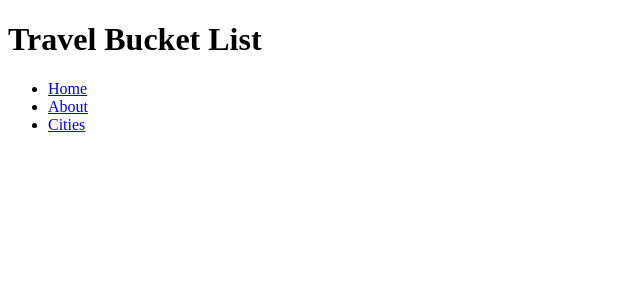
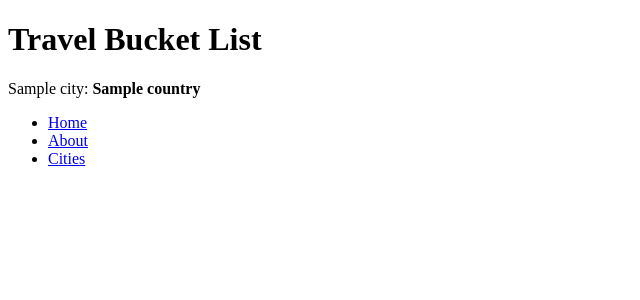
Before and after one commit to Raky79/1st-Project_Travel_Bucket_List, a Flask app: template templates/index.html in a window 1280 px wide. Shown: the top 300 px of the page, without its empty margins (0-640 px from the left). Run offline with Flask 2, Linux system fonts and the light colour scheme; the template is opened without the code that fills it: most values are stand-ins (such as "Sample title", 1, 10 or a date in 2020).

Commit message:
add changes

```diff
--- a/controllers/cities_controller.py
+++ b/controllers/cities_controller.py
@@ -8,4 +8,4 @@ cities_blueprint = Blueprint("cities", __name__)
 @cities_blueprint.route("/cities")
 def cities():
     cities = city_repository.select_all()
-    return render_template("cities/index.html", all_cities = cities)
+    return render_template("cities/index.html", cities = cities)
--- a/templates/index.html
+++ b/templates/index.html
@@ -9,6 +9,16 @@
 <body>
     <header>
         <h1>Travel Bucket List</h1>
+        {% for city in cities %}
+        <div>
+            <p>
+                {{ city.name }}: <b>{{ city.country }}</b>
+                {% if city.visited %}
+                <span>&#9989;</span>
+                {% endif %}
+            </p>
+        </div>
+        {% endfor %}
        <nav>
         <ul>
             <li>
```
Also changed, not shown: templates/cities/index.html (added).
